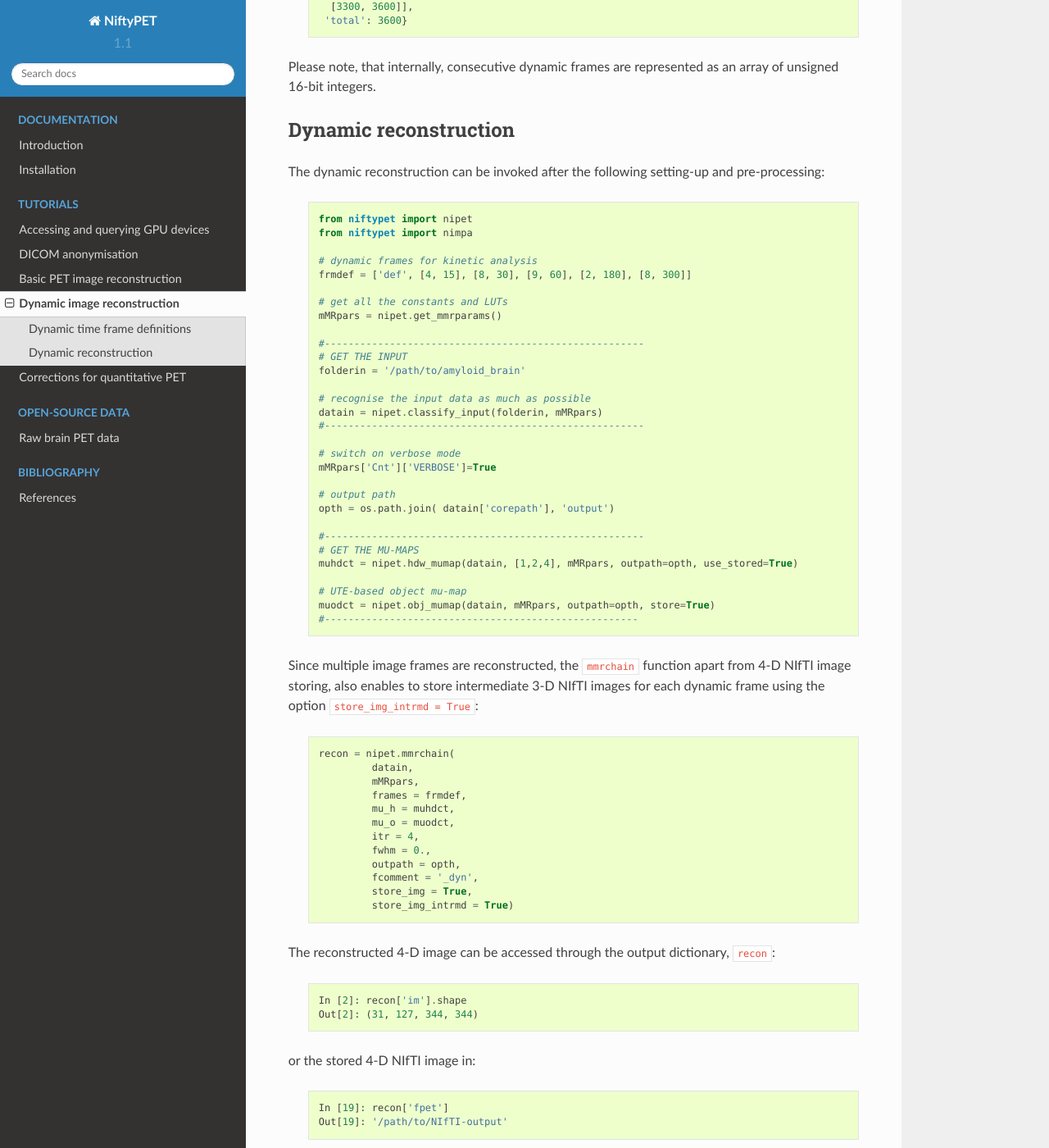
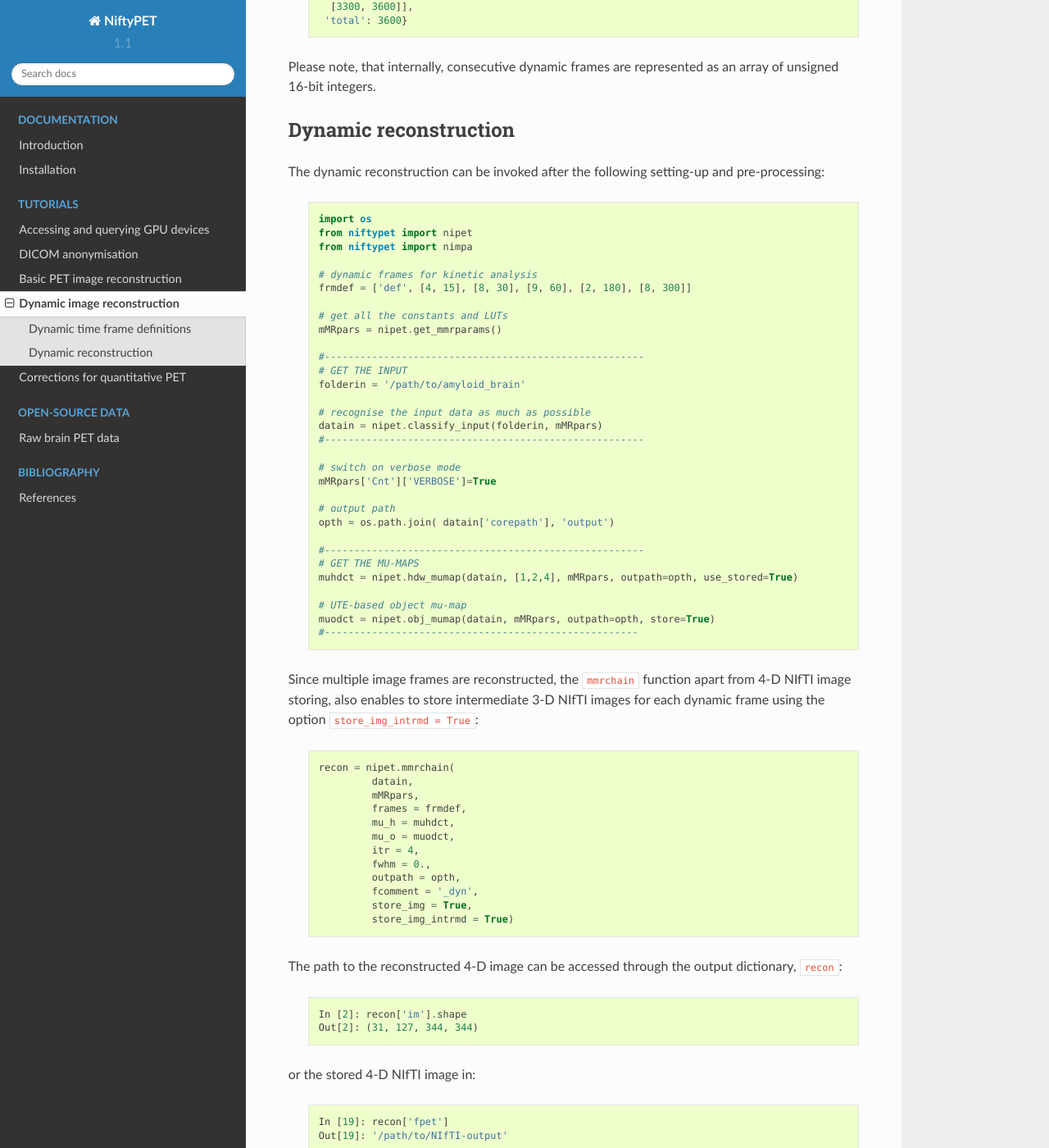
Before and after one commit to NiftyPET/NiftyPET, a Sphinx documentation site: the page built from docs/tutorials/dynrecon.rst, in a window 1280 px wide and 1400 px high, scrolled down 2877 px. Shown: the whole window at 82% size. Built offline with Sphinx 7.4.7 and the Read the Docs theme 2.0.0, drawn with Linux system fonts in a browser that asks for light colours; formulas are drawn with MathJax 3; cross-references to code outside the pages are shown as plain code.

Commit message:
added import os in dynamic imaging tutorial

```diff
--- a/docs/tutorials/dynrecon.rst
+++ b/docs/tutorials/dynrecon.rst
@@ -153,6 +153,7 @@ The dynamic reconstruction can be invoked after the following setting-up and pre
 
    .. code-block:: python
 
+      import os
       from niftypet import nipet
       from niftypet import nimpa
 
@@ -202,7 +203,7 @@ Since multiple image frames are reconstructed, the ``mmrchain`` function apart f
                store_img_intrmd = True)
 
 
-The reconstructed 4-D image can be accessed through the output dictionary, ``recon``:
+The path to the reconstructed 4-D image can be accessed through the output dictionary, ``recon``:
 
    .. code-block:: python
 
```
